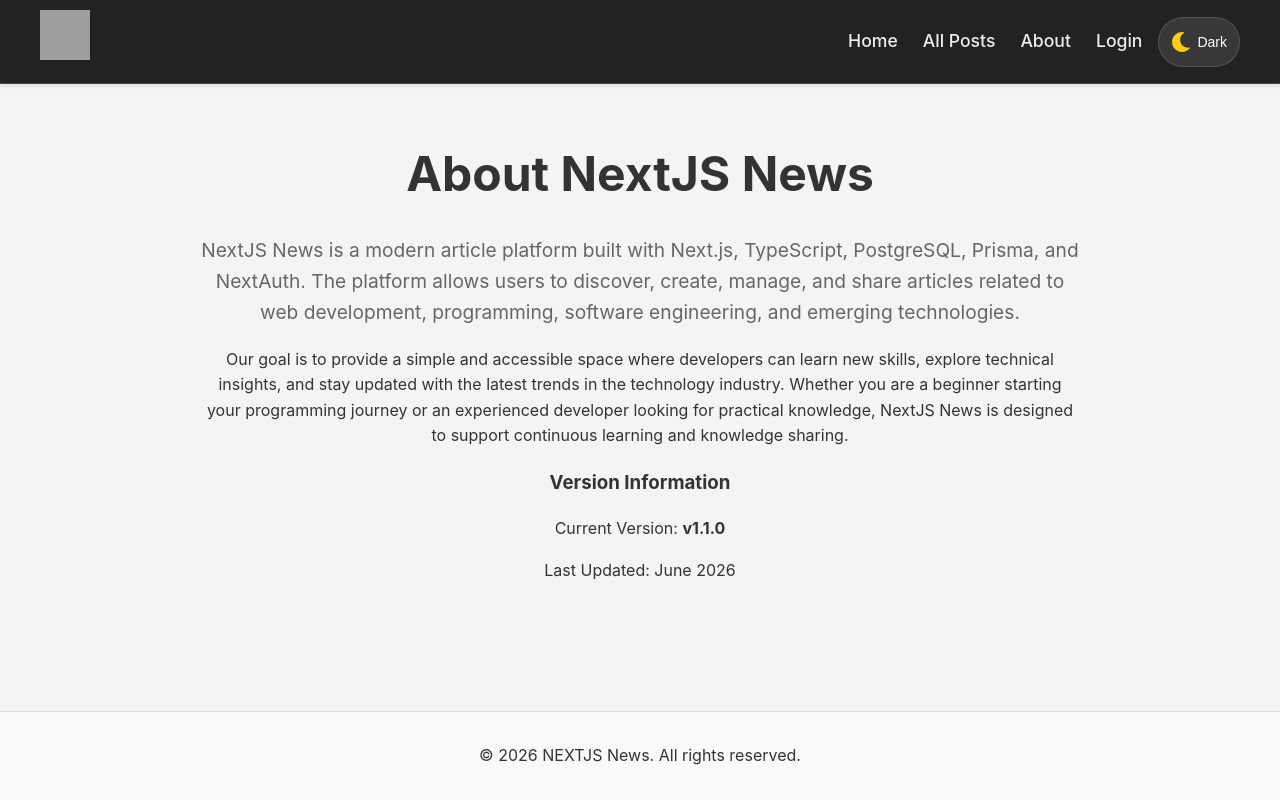
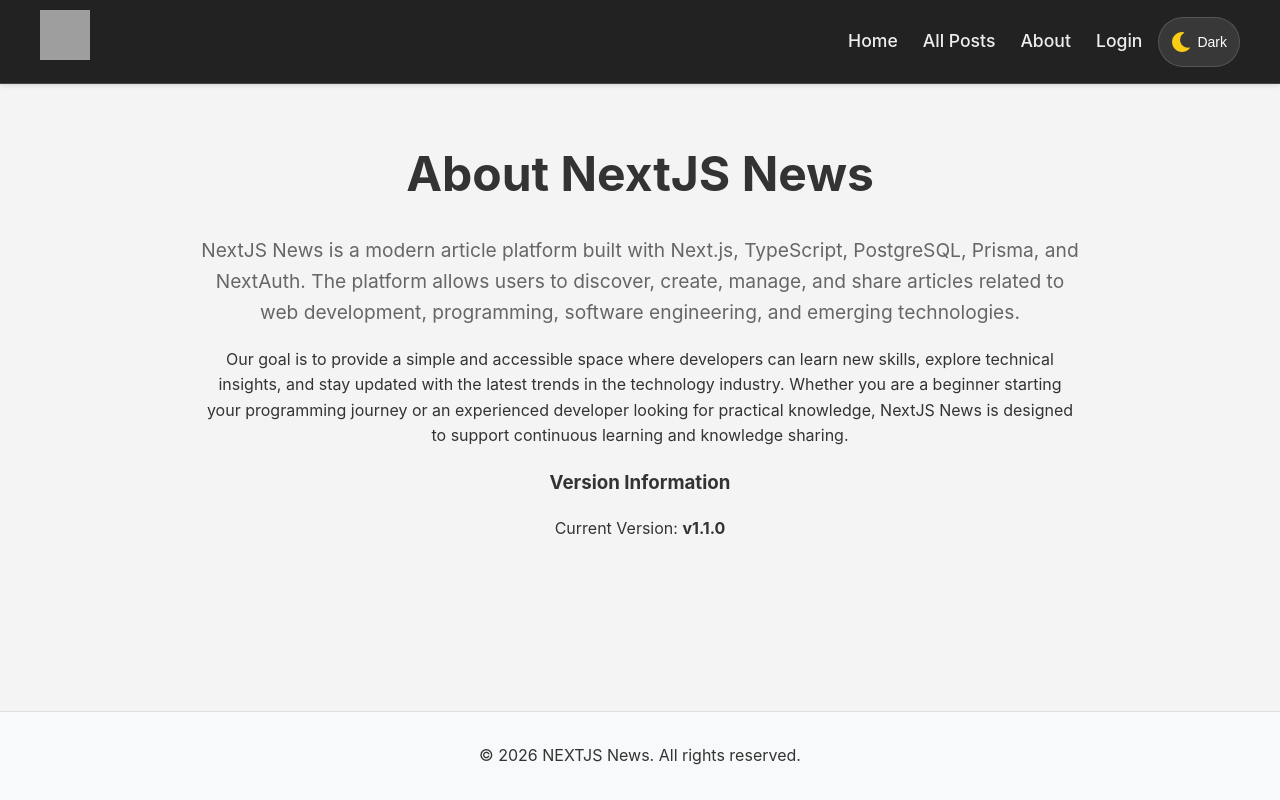
Before and after one commit to fauzi0413/management_artikel, a Next.js app: page /about in a window 1280 px wide. Built offline with nearby package versions, Linux system fonts and the light colour scheme; no server answers; grey boxes are pictures that could not be loaded.

Commit message:
fix: remove last updated at about page

```diff
--- a/src/app/about/page.jsx
+++ b/src/app/about/page.jsx
@@ -28,9 +28,6 @@
         <p>
           Current Version: <strong>v{APP_VERSION}</strong>
         </p>
-        <p>
-          Last Updated: June 2026
-        </p>
       </div>
     </div>
   );
```
